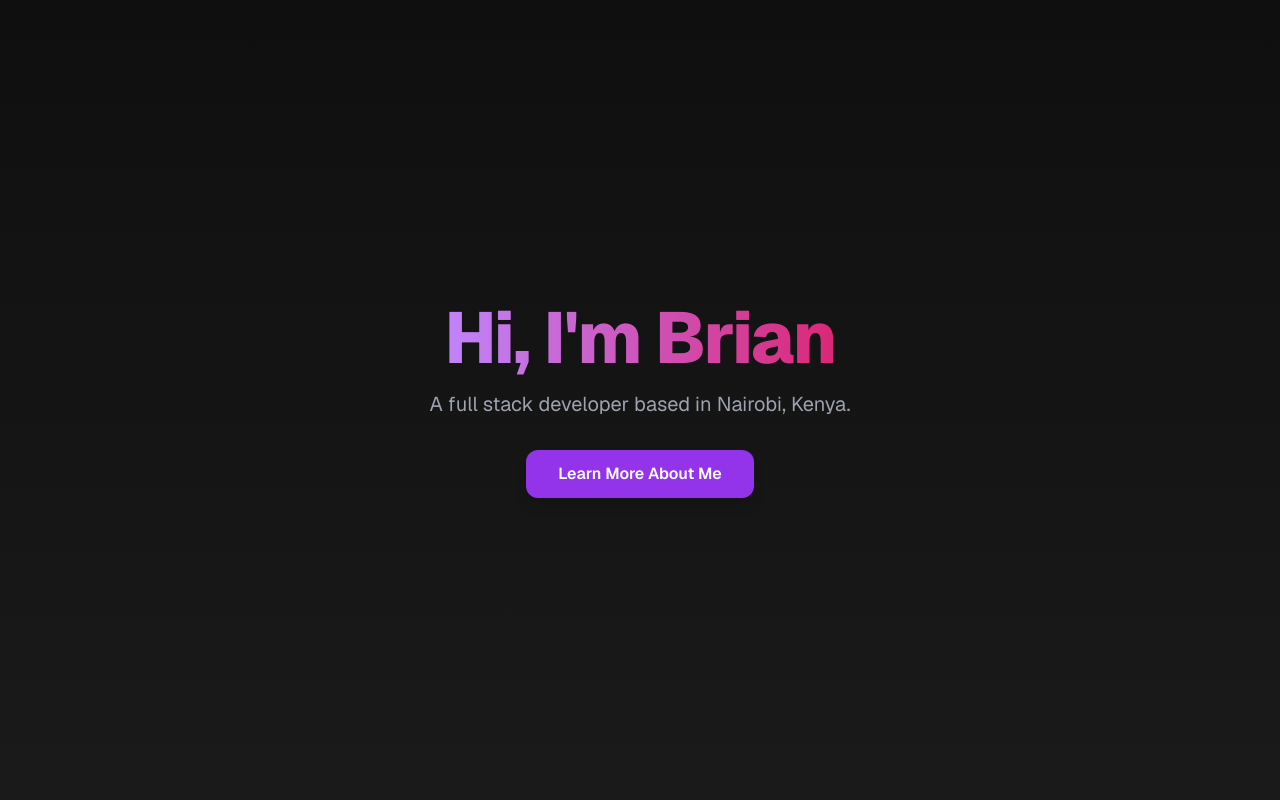
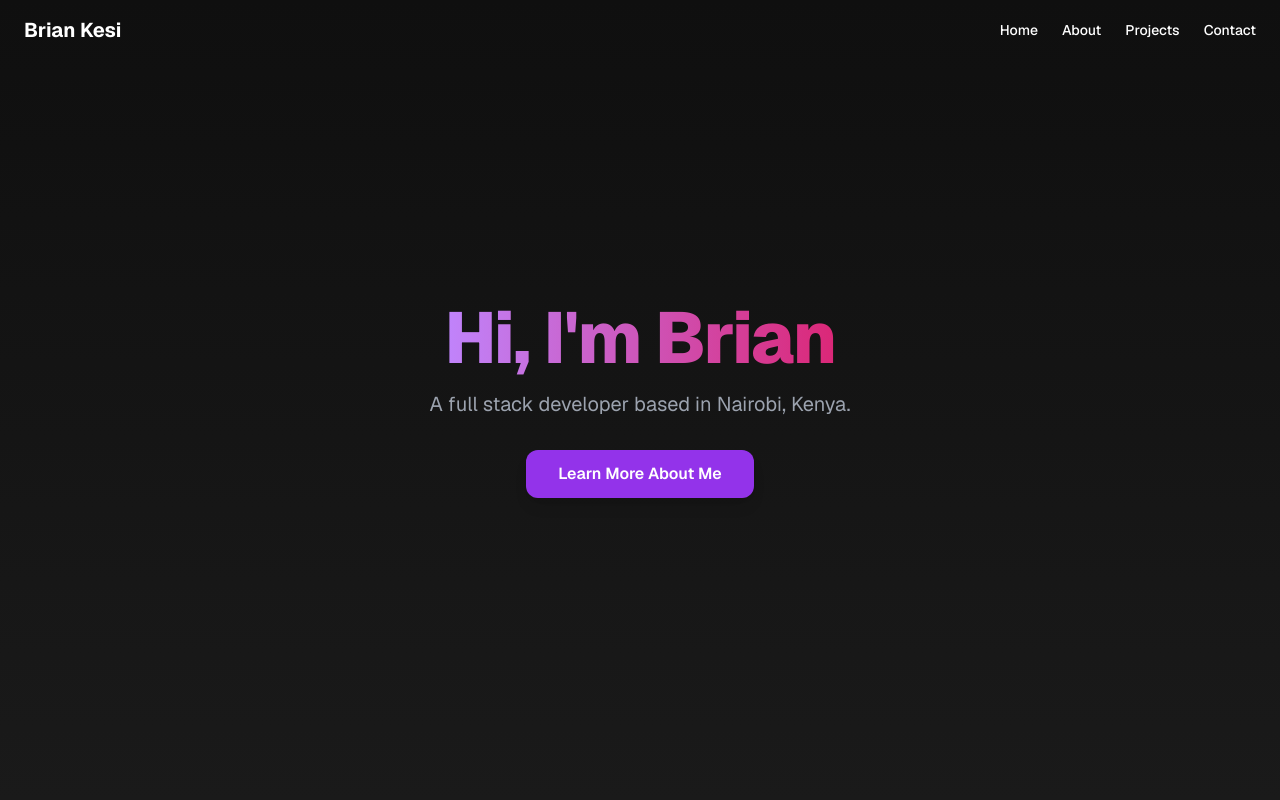
Before and after one commit to KesiBrian/Portfolio, a Next.js app: page / in a window 1280 px wide. Shown: the top 800 px of the page. Built offline with nearby package versions, Linux system fonts and the light colour scheme.

Commit message:
feat: add Navbar component and integrate it into the layout style: update globals.css for improved styling and structure

```diff
--- /dev/null
+++ b/src/app/components/Navbar.tsx
@@ -0,0 +1,44 @@
+"use client";
+
+import Link from "next/link";
+import { useEffect, useState } from "react";
+
+const Navbar = () => {
+  const [scrolled, setScrolled] = useState(false);
+
+  useEffect(() => {
+    const handleScroll = () => {
+      setScrolled(window.scrollY > 50);
+    };
+    window.addEventListener("scroll", handleScroll);
+    return () => window.removeEventListener("scroll", handleScroll);
+  }, []);
+
+  return (
+    <nav
+      className={`fixed top-0 left-0 w-full z-50 transition-all duration-300 ${
+        scrolled ? "bg-black/70 backdrop-blur-md shadow-md" : "bg-transparent"
+      }`}
+    >
+      <div className="max-w-7xl mx-auto px-6 py-4 flex justify-between items-center">
+        <div className="text-xl font-bold text-white">Brian Kesi</div>
+        <div className="space-x-6 text-sm font-medium text-white">
+          <Link href="#home" className="hover:text-purple-400 transition">
+            Home
+          </Link>
+          <Link href="#about" className="hover:text-purple-400 transition">
+            About
+          </Link>
+          <Link href="#projects" className="hover:text-purple-400 transition">
+            Projects
+          </Link>
+          <Link href="#contact" className="hover:text-purple-400 transition">
+            Contact
+          </Link>
+        </div>
+      </div>
+    </nav>
+  );
+};
+
+export default Navbar;
--- a/src/app/layout.tsx
+++ b/src/app/layout.tsx
@@ -1,6 +1,7 @@
-import './styles/globals.css';
+import "./styles/globals.css";
 import type { Metadata } from "next";
 import { Geist, Geist_Mono } from "next/font/google";
+import Navbar from "./components/Navbar";
 
 const geistSans = Geist({
   variable: "--font-geist-sans",
@@ -27,6 +28,7 @@ export default function RootLayout({
       <body
         className={`bg-background text-white font-sans antialiased ${geistSans.variable} ${geistMono.variable}`}
       >
+        <Navbar /> {/* ✅ Navbar is now globally included */}
         {children}
       </body>
     </html>
--- a/src/app/styles/globals.css
+++ b/src/app/styles/globals.css
@@ -1,9 +1,11 @@
-/* @type postcss */
+/* @tailwindcss language */
 @tailwind base;
 @tailwind components;
 @tailwind utilities;
 
-
+html {
+  scroll-behavior: smooth;
+}
 
 :root {
   --background: #ffffff;
@@ -26,3 +28,7 @@ body {
   color: var(--foreground);
   font-family: 'Inter', sans-serif;
 }
+
+section {
+  scroll-margin-top: 5rem;
+}
```
